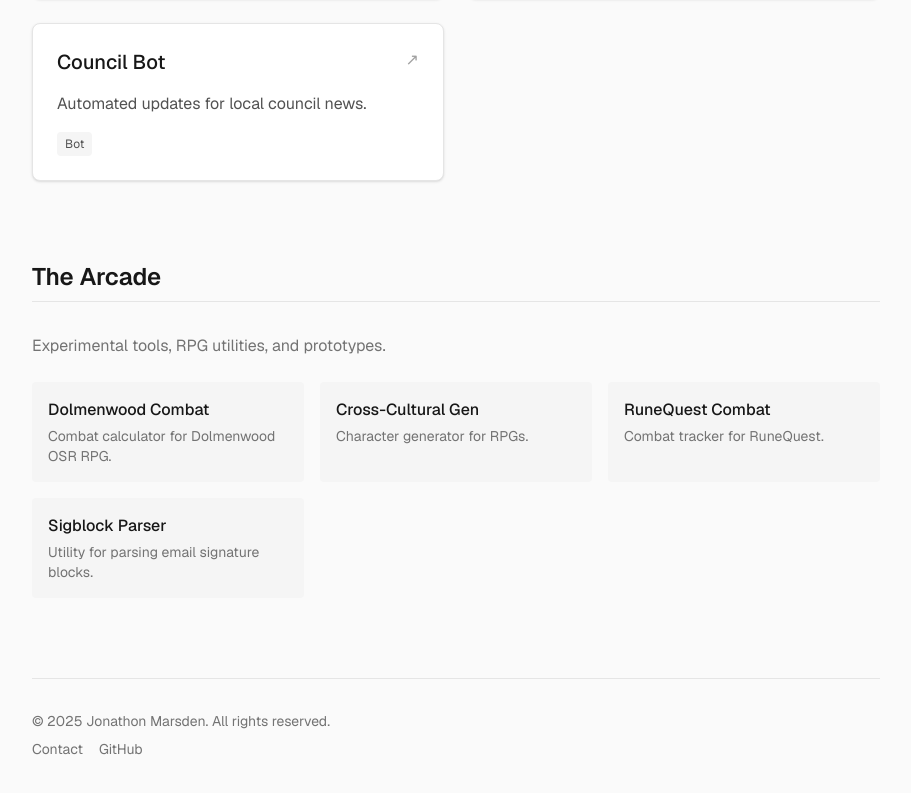
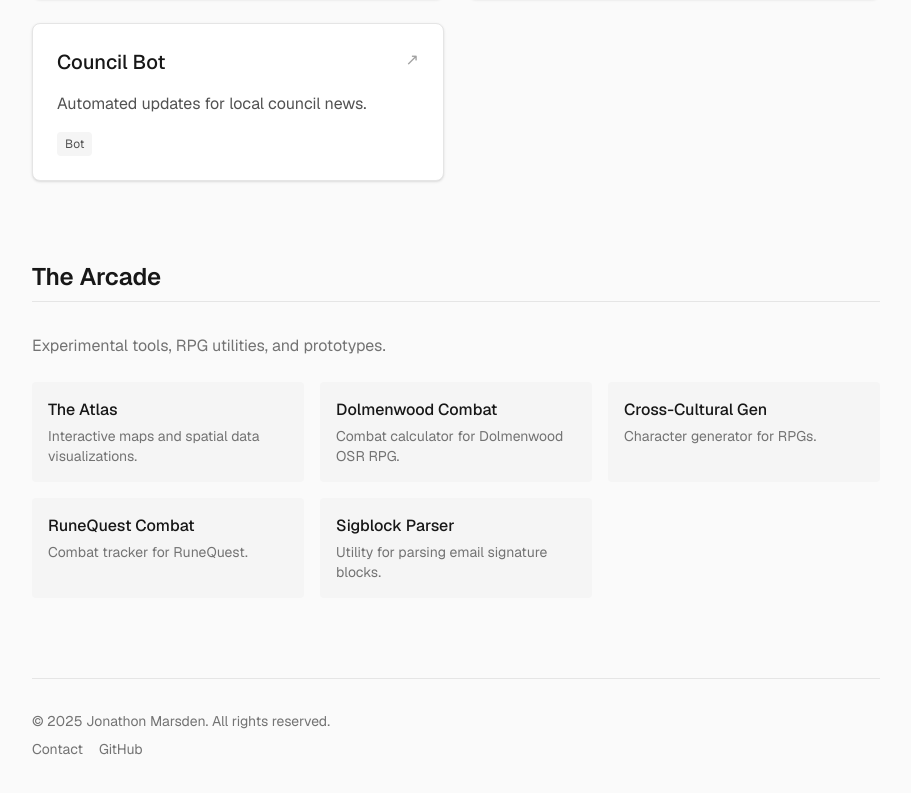
Before and after one commit to jonathonmarsden/jonathonmarsden.com, a Next.js app: page / in a window 1280 px wide. Shown: the part 710-1503 px from the top of the page, without its empty margins (184-1095 px from the left). Built offline with nearby package versions, Linux system fonts and the light colour scheme.

Commit message:
feat: Add Maps Atlas to project registry

```diff
--- a/src/data/projects.ts
+++ b/src/data/projects.ts
@@ -54,6 +54,14 @@ export const projects: Project[] = [
 
   // Arcade
   {
+    id: 'atlas',
+    title: 'The Atlas',
+    description: 'Interactive maps and spatial data visualizations.',
+    url: 'https://maps.jonathonmarsden.com',
+    category: 'Arcade',
+    tech: ['Mapbox', 'Next.js'],
+  },
+  {
     id: 'dolmenwood-combat',
     title: 'Dolmenwood Combat',
     description: 'Combat calculator for Dolmenwood OSR RPG.',
```
Also changed, not shown: 1 other file (tests, documents, lock files or other folders).
